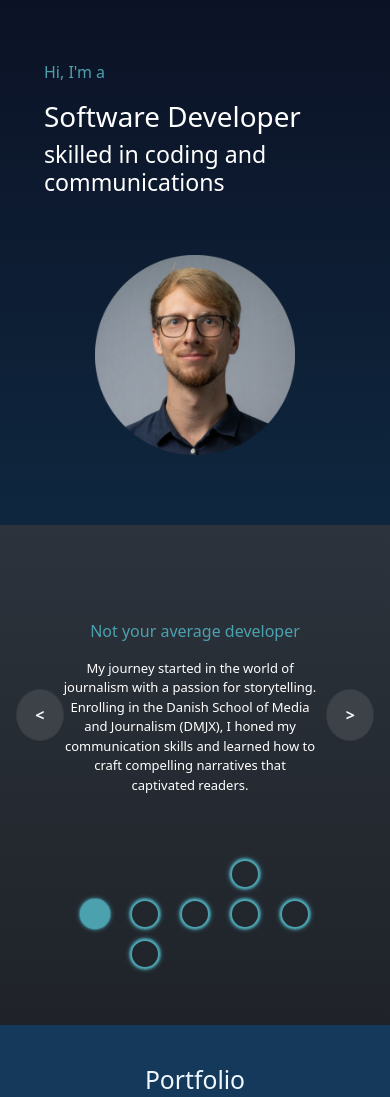
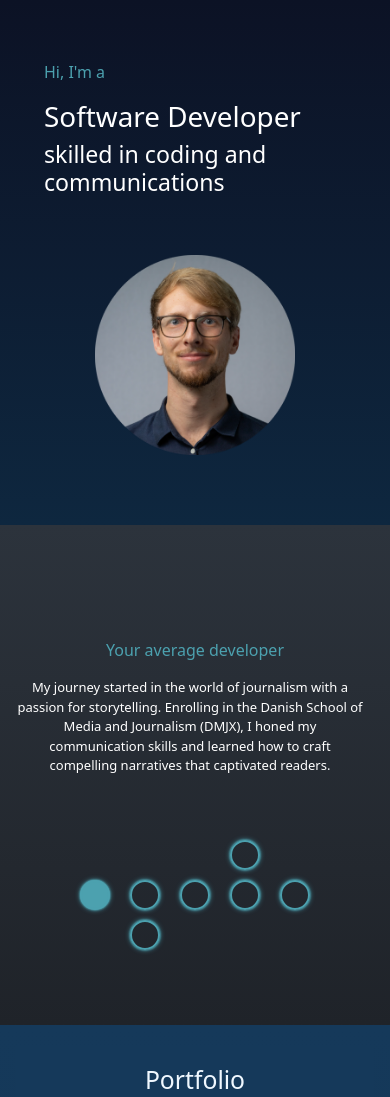
Before and after one commit to Jepmoltho/jeppe-moelgaard.com, a React (Create React App) app: page / in a window 390 px wide. Shown: the top 1097 px of the page. Built offline with nearby package versions, Linux system fonts and the light colour scheme.

Commit message:
Swiping working. Still need to fix double circle backwards color bug

```diff
--- a/src/components/Bio.jsx
+++ b/src/components/Bio.jsx
@@ -15,6 +15,7 @@ export default function Bio() {
   const [currentSlide, setCurrentSlide] = useState(0);
 
   const changeSlide = () => {
+    console.log("change slide");
     setCurrentSlide((prevSlide) => (prevSlide + 1) % slides.length);
   };
 
@@ -44,25 +45,26 @@ export default function Bio() {
     }
   }, [currentSlide, isVisible]);
 
-  //Swipe functionality
-  //const [touchPosition, setTouchPosition] = useState(0);
   const [touchStartX, setTouchStartX] = useState(0);
 
-  const handleTouchMove = (e) => {
-    e.preventDefault();
-  };
-
   const handleTouchEnd = (e) => {
-    if (e.touches.length === 0) return;
-
+    console.log("touch end");
     const touchEndX = e.changedTouches[0].clientX; //e.touches[0].clientX;
     const touchDeltaX = touchEndX - touchStartX;
     const sensitivity = 100;
+    const totalSlides = slides.length;
 
     if (touchDeltaX > sensitivity) {
-      setCurrentSlide((prevsSlide) => (prevsSlide - 1) % slides.length);
+      //setCurrentSlide((prevsSlide) => (prevsSlide - 1) % slides.length);
+      if (currentSlide !== 0) {
+        setCurrentSlide(
+          (prevSlide) => (prevSlide - 1 + totalSlides) % totalSlides
+        );
+      }
     } else if (touchDeltaX < -sensitivity) {
-      setCurrentSlide((prevSlide) => (prevSlide + 1) % slides.length);
+      //setCurrentSlide((prevSlide) => (prevSlide + 1) % slides.length);
+      //setCurrentSlide((prevSlide) => (prevSlide + 1) % totalSlides);
+      setCurrentSlide((prevSlide) => (prevSlide + 1) % totalSlides);
     }
   };
 
@@ -94,13 +96,7 @@ export default function Bio() {
               </div>
             </div>
           </div>
-          {/*prettier-ignore*/}
-          <div
-          onTouchStart={(e) => setTouchStartX(e.touches[0].clientX)}
-          onTouchMove={(e) => handleTouchMove(e)}
-          onTouchEnd={(e) => handleTouchEnd(e)}
-          className="col-md-7 bio-text-container"
-          >
+          <div className="col-md-7 bio-text-container">
             {isDesktop === true ? (
               // Desktop
               <div className="d-flex align-items-center justify-content-center h-100 bio-text">
@@ -114,21 +110,30 @@ export default function Bio() {
               </div>
             ) : (
               // Mobile
-              <div className="d-flex align-items-center justify-content-center h-100 bio-text">
+              <div
+                onTouchStart={(e) => setTouchStartX(e.touches[0].clientX)}
+                //onTouchMove={(e) => handleTouchMove(e)}
+                onTouchEnd={(e) => handleTouchEnd(e)}
+                className="d-flex align-items-center justify-content-center h-100 bio-text"
+              >
+                {/*
                 <button className="button-6" onClick={changeSlide}>
                   <span>&#60;</span>
                 </button>
+                */}
                 <center>
                   <div>
-                    <p className="tagline">Not your average developer</p>
+                    <p className="tagline">Your average developer</p>
                     <p className="paragraph textslide">
                       {slides[currentSlide]}
                     </p>
                   </div>
                 </center>
+                {/*
                 <button className="button-6" onClick={changeSlide}>
                   <span>&#62;</span>
                 </button>
+              */}
               </div>
             )}
           </div>
@@ -137,6 +142,29 @@ export default function Bio() {
     </header>
   );
 }
+
+/*
+  const handleTouchMove = (e) => {
+    console.log("touch move");
+    //e.preventDefault();
+  };
+  */
+/*
+  const handleTouchEnd = (e) => {
+    console.log("touch end");
+    //if (e.touches.length === 0) return;
+
+    const touchEndX = e.changedTouches[0].clientX; //e.touches[0].clientX;
+    const touchDeltaX = touchEndX - touchStartX;
+    const sensitivity = 100;
+
+    if (touchDeltaX > sensitivity) {
+      setCurrentSlide((prevsSlide) => (prevsSlide - 1) % slides.length);
+    } else if (touchDeltaX < -sensitivity) {
+      setCurrentSlide((prevSlide) => (prevSlide + 1) % slides.length);
+    }
+  };
+*/
 
 /*
  useEffect(() => {
```
Also changed, not shown: 8 other files (tests, documents, lock files or other folders).
